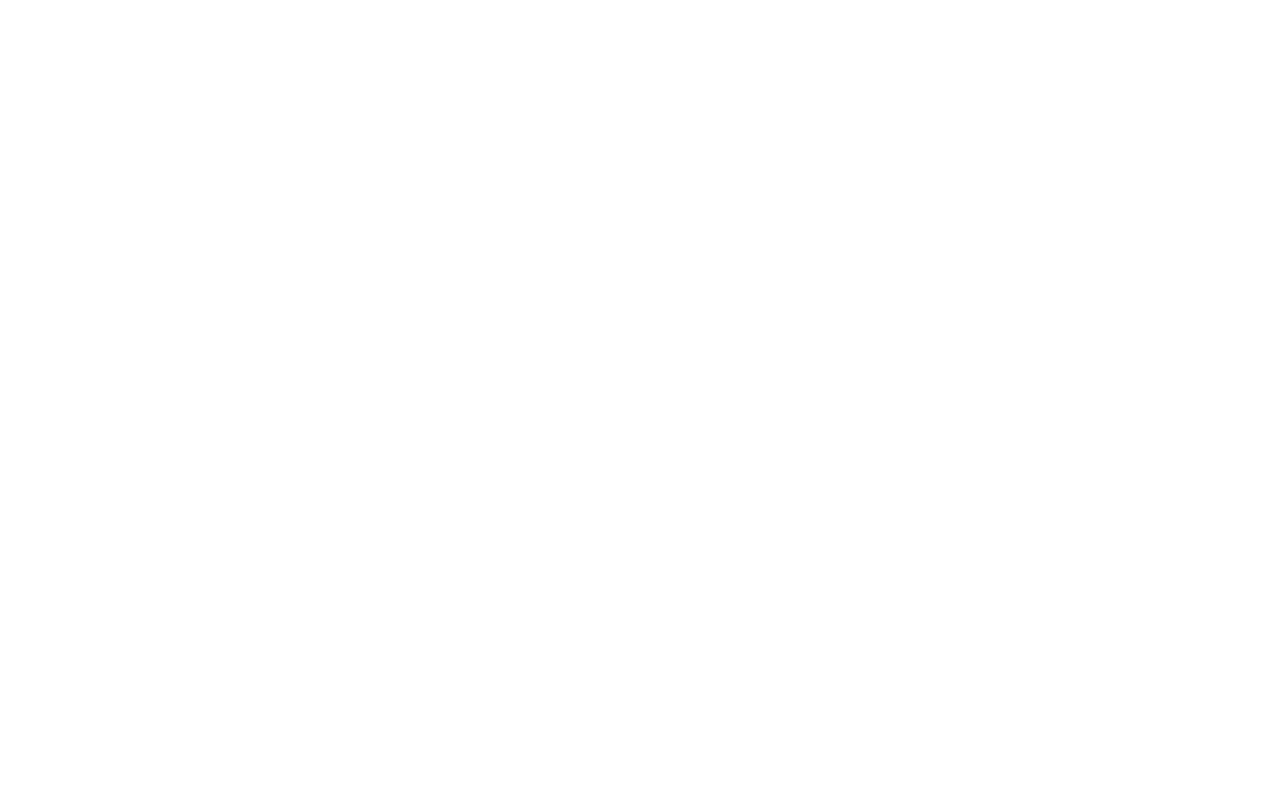
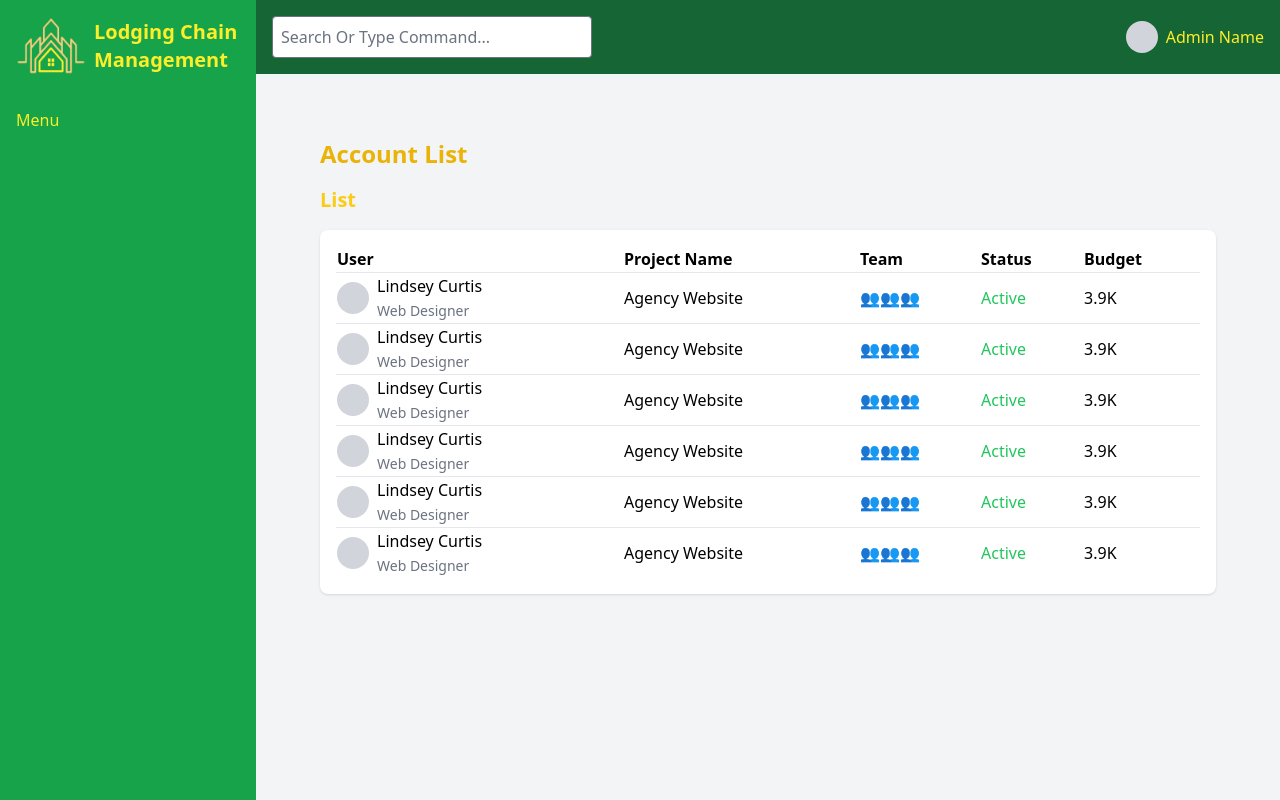
Before and after one commit to AnhLT1908/WDP301-Group-6, a React (Create React App) app in the folder fe/: page /admin/account-list in a window 1280 px wide. Before the commit this address had no page. Built offline with nearby package versions, Linux system fonts and the light colour scheme.

Commit message:
complete base admin dashboard, account list

```diff
--- a/fe/src/App.js
+++ b/fe/src/App.js
@@ -1,24 +1,33 @@
-import React from "react";
-import { BrowserRouter as Router, Route, Routes } from "react-router-dom";
-import ForgotPassword from "./page/ForgotPassword.jsx";
-import VerifyCodeForgotPassword from "./page/VerifyCodeForgotPassword.jsx";
-import HomePage from "./page/HomePage.jsx";
-import Login from "./page/Login.jsx";
-import ChangePassword from "./page/ChangePassword.jsx";
+import { BrowserRouter as Router, Route, Routes } from 'react-router-dom';
+import DashboardLayout from './components/layout/DashboardLayout';
+import ForgotPassword from './page/ForgotPassword.jsx';
+import VerifyCodeForgotPassword from './page/VerifyCodeForgotPassword.jsx';
+import HomePage from './page/HomePage.jsx';
+import Login from './page/Login.jsx';
+import ChangePassword from './page/ChangePassword.jsx';
+import AccountList from './page/AccountList';
+
+function Dashboard() {
+  return <div>Welcome to Dashboard</div>;
+}
 
 function App() {
   return (
-    <div className="App">
     <Router>
       <Routes>
         <Route path="/" element={<HomePage />} />
+        <Route
+          path="/admin"
+          element={<DashboardLayout><Dashboard /></DashboardLayout>} />
+        <Route
+          path="/admin/account-list"
+          element={<DashboardLayout><AccountList /></DashboardLayout>} />
         <Route path="/forgot-password" element={<ForgotPassword />} />
         <Route path="/verify-code" element={<VerifyCodeForgotPassword />} />
         <Route path="/login" element={<Login />} />
         <Route path="/change-password" element={<ChangePassword />} />
       </Routes>
     </Router>
-    </div>
   );
 }
 
--- a/fe/src/components/layout/DashboardHeader.jsx
+++ b/fe/src/components/layout/DashboardHeader.jsx
@@ -1,5 +1,4 @@
 import { useState } from 'react';
-import logo from '../../src/assets/images/logo2_text.png';
 
 export default function DashboardHeader() {
   const [dropdownOpen, setDropdownOpen] = useState(false);
@@ -7,19 +6,18 @@
   return (
     <header className="bg-green-800 text-white flex justify-between items-center p-4">
       <div className="flex items-center gap-4">
-        <img src={logo} alt="Logo" className="h-8" />
         <input type="text" placeholder="Search Or Type Command..." className="p-2 rounded w-80 text-black" />
       </div>
       <div className="relative">
         <div className="flex items-center gap-2 cursor-pointer" onClick={() => setDropdownOpen(!dropdownOpen)}>
           <div className="w-8 h-8 bg-gray-300 rounded-full"></div>
-          <span>Admin Name</span>
+          <span className='text-[#FDEE2A]'>Admin Name</span>
         </div>
         {dropdownOpen && (
           <div className="absolute right-0 mt-2 w-48 bg-white text-black rounded shadow-lg">
             <ul>
-              <li className="p-2 hover:bg-gray-200">UserProfile</li>
-              <li className="p-2 hover:bg-gray-200">ChangePassword</li>
+              <li className="p-2 hover:bg-gray-200">User Profile</li>
+              <li className="p-2 hover:bg-gray-200">Change Password</li>
               <li className="p-2 hover:bg-gray-200">Logout</li>
             </ul>
           </div>
--- a/fe/src/components/layout/DashboardLayout.jsx
+++ b/fe/src/components/layout/DashboardLayout.jsx
@@ -1,39 +1,14 @@
-import React from "react";
-import { SidebarProvider, useSidebar } from "../context/SidebarContext";
-import { Outlet } from "react-router";
-import AppHeader from "./AppHeader";
-import Backdrop from "./Backdrop";
-import AppSidebar from "./AppSidebar";
+import DashboardHeader from './DashboardHeader';
+import DashboardSideBar from './DashboardSideBar';
 
-const LayoutContent = () => {
-  const { isExpanded, isHovered, isMobileOpen } = useSidebar();
-
+export default function DashboardLayout({ children }) {
   return (
-    <div className="min-h-screen xl:flex">
-      <div>
-        <AppSidebar />
-        <Backdrop />
-      </div>
-      <div
-        className={`flex-1 transition-all duration-300 ease-in-out ${
-          isExpanded || isHovered ? "lg:ml-[290px]" : "lg:ml-[90px]"
-        } ${isMobileOpen ? "ml-0" : ""}`}
-      >
-        <AppHeader />
-        <div className="p-4 mx-auto max-w-screen-2xl md:p-6">
-          <Outlet />
-        </div>
+    <div className="flex h-screen bg-gray-100">
+      <DashboardSideBar />
+      <div className="flex-1 flex flex-col">
+        <DashboardHeader />
+        <div className="p-8">{children}</div>
       </div>
     </div>
   );
-};
-
-const AppLayout = () => {
-  return (
-    <SidebarProvider>
-      <LayoutContent />
-    </SidebarProvider>
-  );
-};
-
-export default AppLayout;
+}
--- a/fe/src/components/layout/DashboardSideBar.jsx
+++ b/fe/src/components/layout/DashboardSideBar.jsx
@@ -1,10 +1,36 @@
-export default function DashboardSidebar() {
+import { useState } from "react";
+import { Link } from "react-router-dom";
+import logo from "../../assets/images/logo1_noText.png";
+
+export default function DashboardSideBar() {
+  const [menuOpen, setMenuOpen] = useState(false);
+
   return (
     <aside className="bg-green-600 text-white w-64 p-4">
+      <div className="flex items-center gap-2 mb-8">
+        <img src={logo} alt="Logo" className="h-8 w-[70px] h-[60px]" />
+        <span className="font-bold text-xl text-[#FDEE2A]">
+          Lodging Chain Management
+        </span>
+      </div>
       <nav>
         <ul>
-          <li className="mb-2"><a href="#">Dashboard</a></li>
-          <li><a href="#">Account List</a></li>
+          <li
+            className="mb-2 cursor-pointer text-[#FDEE2A]"
+            onClick={() => setMenuOpen(!menuOpen)}
+          >
+            Menu
+          </li>
+          {menuOpen && (
+            <ul className="ml-4">
+              <li className="mb-2 text-[#FDEE2A]">
+                <Link to="/admin">Dashboard</Link>
+              </li>
+              <li className="mb-2 text-[#FDEE2A]">
+                <Link to="/admin/account-list">Account List</Link>
+              </li>
+            </ul>
+          )}
         </ul>
       </nav>
     </aside>
--- a/fe/src/page/AccountList.jsx
+++ b/fe/src/page/AccountList.jsx
@@ -1,3 +1,5 @@
+import React from "react";
+
 const accounts = Array(6).fill({
   name: "Lindsey Curtis",
   role: "Web Designer",
```
Lines whose indentation alone changed are shown as unchanged.
